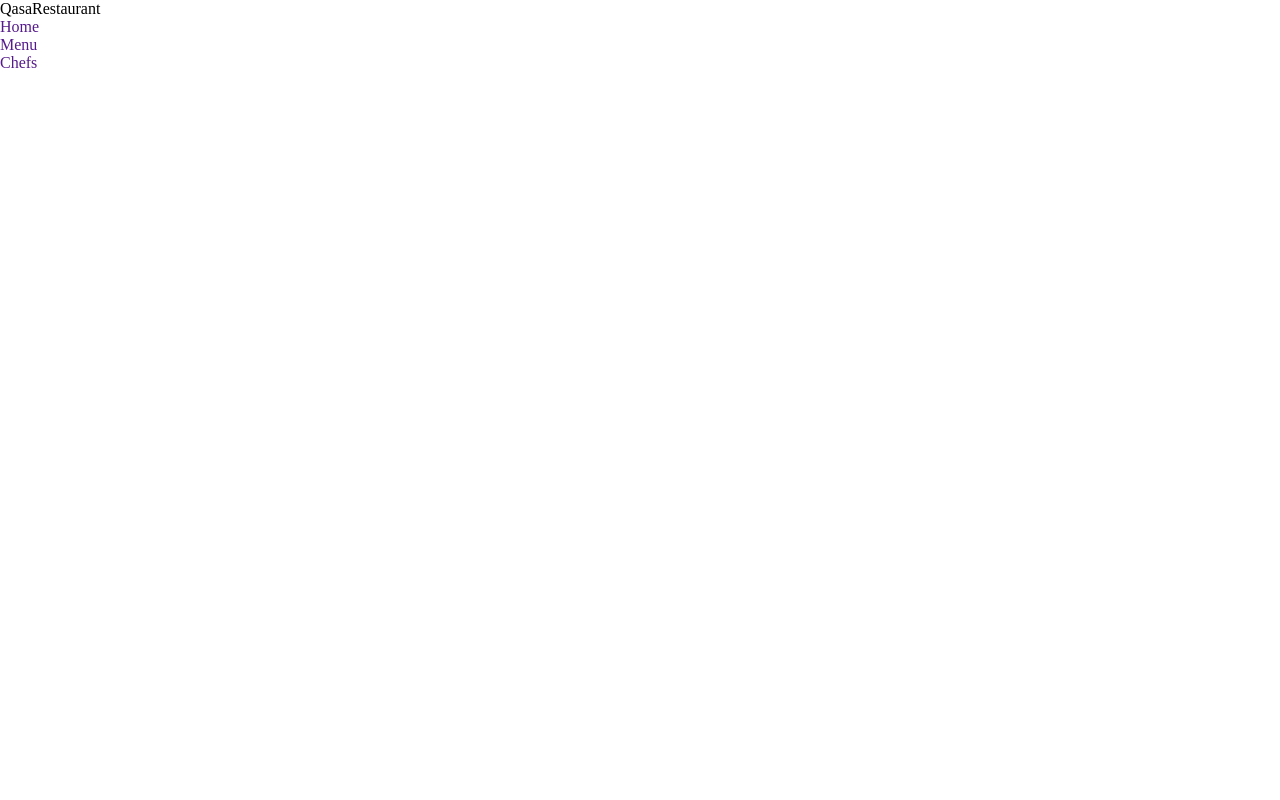
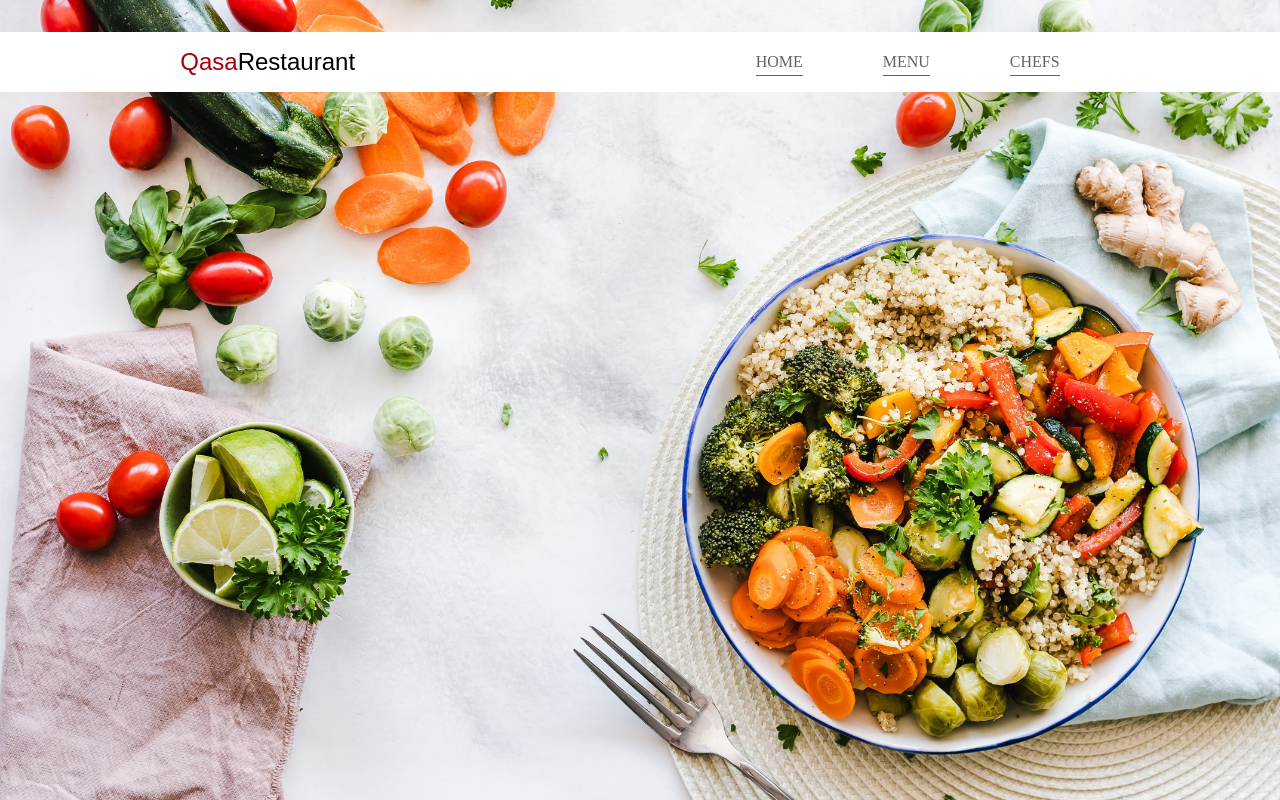
Before and after one commit to albas99/Restaurant, a website built with webpack: page dist/index.html in a window 1280 px wide. Built offline with nearby package versions, Linux system fonts and the light colour scheme.

Commit message:
desktop header navbar

```diff
--- a/src/style.scss
+++ b/src/style.scss
@@ -5,3 +5,51 @@
     text-decoration: none;
     list-style-type: none;
 }
+
+.content{
+    width: 100%;
+    height: 100vh;
+    background-image: url(../assets/mixed-vegetables.jpeg);
+    background-position: center;
+    background-size: cover;
+    background-repeat: no-repeat;
+
+}
+
+.header{
+    position: fixed;
+    width: 100%;
+}
+
+.nav-bar{
+    background: #fff;
+    display: flex;
+    justify-content: space-around;
+    margin-top: 2rem;
+    height: 60px;
+    align-items: center;
+}
+
+.nav-list{
+    display: flex;
+    width: 30%;
+    justify-content: space-around;
+}
+
+.logo{
+    font-family: 'Exo', sans-serif;
+    font-size: 24px;
+    text-align: center;
+}
+
+.qasa{
+    color: rgb(163, 0, 15);
+}
+
+.nav-link{
+    font-family: 'Times New Roman', Times, serif;
+    text-transform: uppercase;
+    color: rgb(99, 99, 99);
+    border-bottom: 1px solid rgb(98, 98, 98);
+    padding-bottom: 5px;
+}
```
Also changed, not shown: dist/e6dff1e22ecef7e77a9a.jpeg (added), dist/index.html, dist/style.css, 1 other file.
